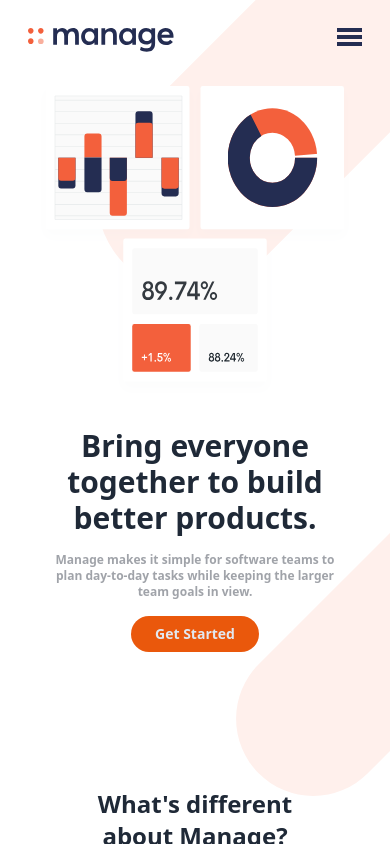
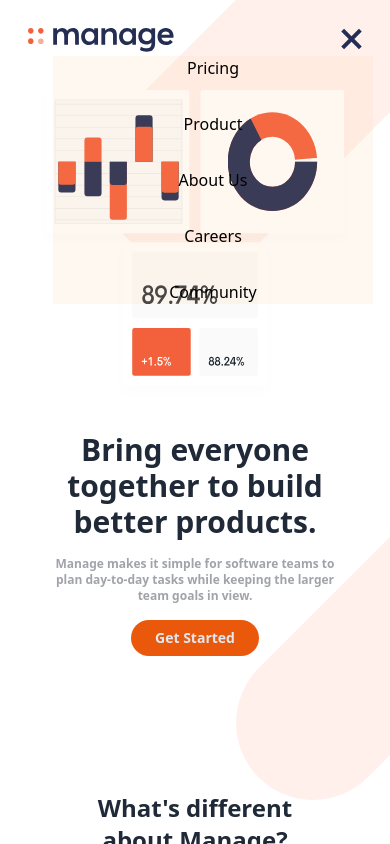
Before and after one commit to Guille-Sanchez/manage-landing-page, a React (Vite) app: page / in a window 390 px wide. Both pictures are taken after a click on the button 349 px from the left and 37 px from the top of the page. Shown: the top 844 px of the page. Built offline with nearby package versions, Linux system fonts and the light colour scheme.

Commit message:
Add functionality to the dropdown button

```diff
--- a/src/App.jsx
+++ b/src/App.jsx
@@ -173,7 +173,7 @@ function App () {
 
         <section
           aria-label="Social Media Links"
-          className="flex justify-evenly pt-10"
+          className="flex justify-evenly items-center pt-10"
         >
           <a>
             <img className="w-8" src="/icon-facebook.svg" alt="Facebook Logo" />
--- a/src/components/Navbar.jsx
+++ b/src/components/Navbar.jsx
@@ -1,45 +1,39 @@
-import React from 'react'
+import React, { useState } from 'react'
 
 function Navbar () {
+  const navLinks = ['Pricing', 'Product', 'About Us', 'Careers', 'Community']
+  const [hideNavModal, setHideNavModal] = useState(true)
+
   return (
     <>
-      <div className="relative flex w-screen justify-between p-7">
+      <div className='relative flex w-screen justify-between p-7'>
         <header>
           <h1 className="invisible h-0 w-0">Manage Inc.</h1>
           <img src="/logo.svg" alt="Logo Manage" />
         </header>
-        <nav className="relative  hidden sm:block ">
-          <div className="absolute -z-10 translate-x-10 -translate-y-24 bg-[url('/bg-tablet-pattern.svg')] bg-cover bg-scroll bg-no-repeat p-44"></div>
 
-          <ul className="flex">
-            <li>
-              <a href="#">Pricing</a>
-            </li>
-            <li>
-              <a href="#">Product</a>
-            </li>
-            <li>
-              <a href="#">About Us</a>
-            </li>
-            <li>
-              <a href="#">Careers</a>
-            </li>
-            <li>
-              <a href="#">Community</a>
-            </li>
-          </ul>
-        </nav>
-        <div className="relative  sm:hidden">
+        <nav>
+          <div className={`absolute -z-10 -translate-x-60 -translate-y-28 ${hideNavModal ? 'sm:translate-x-10' : '-sm:translate-x-60'} sm:-translate-y-24
+                          bg-[url('/bg-tablet-pattern.svg')] bg-cover bg-scroll bg-no-repeat p-44`}/>
+
+          <div className={`${hideNavModal ? 'sm:hidden' : ''}`}>
             <button
               onClick={() => {
-              console.log('hola')
+                setHideNavModal(() => !hideNavModal)
               }}
             >
-            <img src="/icon-hamburger.svg" alt="Menu Icon" />
+              <img src={`${hideNavModal ? '/icon-hamburger.svg' : '/icon-close.svg'}`} alt="Menu Icon" />
             </button>
+          </div>
 
-          <div className="absolute -z-10 -translate-x-60 -translate-y-28 bg-[url('/bg-tablet-pattern.svg')] bg-cover bg-scroll bg-no-repeat p-44"></div>
+          <div className={` ${hideNavModal ? 'hidden sm:block' : ' absolute z-10 w-80 -translate-x-72  bg-orange-300 bg-opacity-10'}`}>
+            <ul className={`${hideNavModal ? 'flex' : 'flex flex-col items-center gap-8'}` } >
+              {navLinks.map((link) => {
+                return (<li key={link}>{link}</li>)
+              })}
+            </ul>
           </div>
+        </nav>
       </div>
     </>
   )
```
Lines whose indentation alone changed are shown as unchanged.
